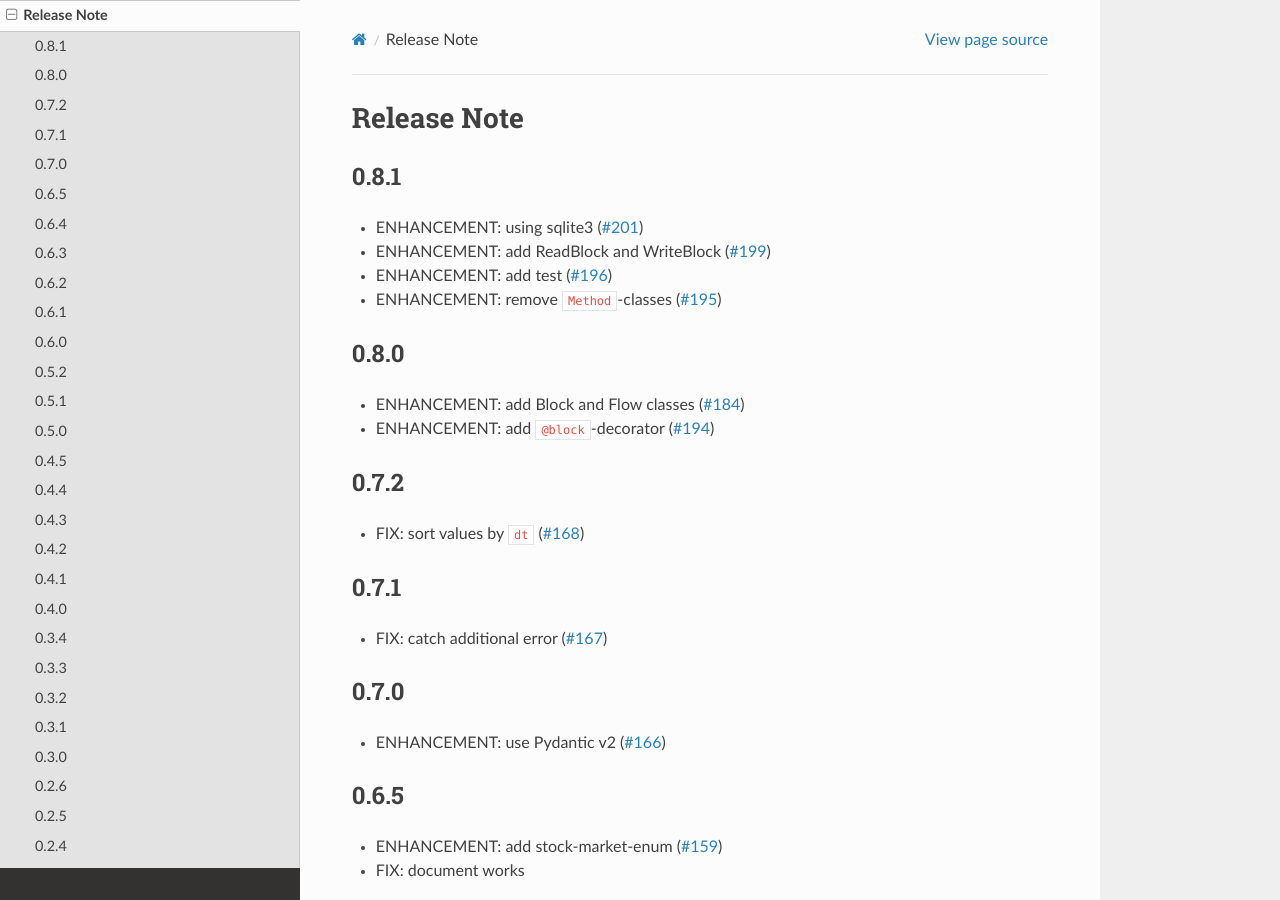
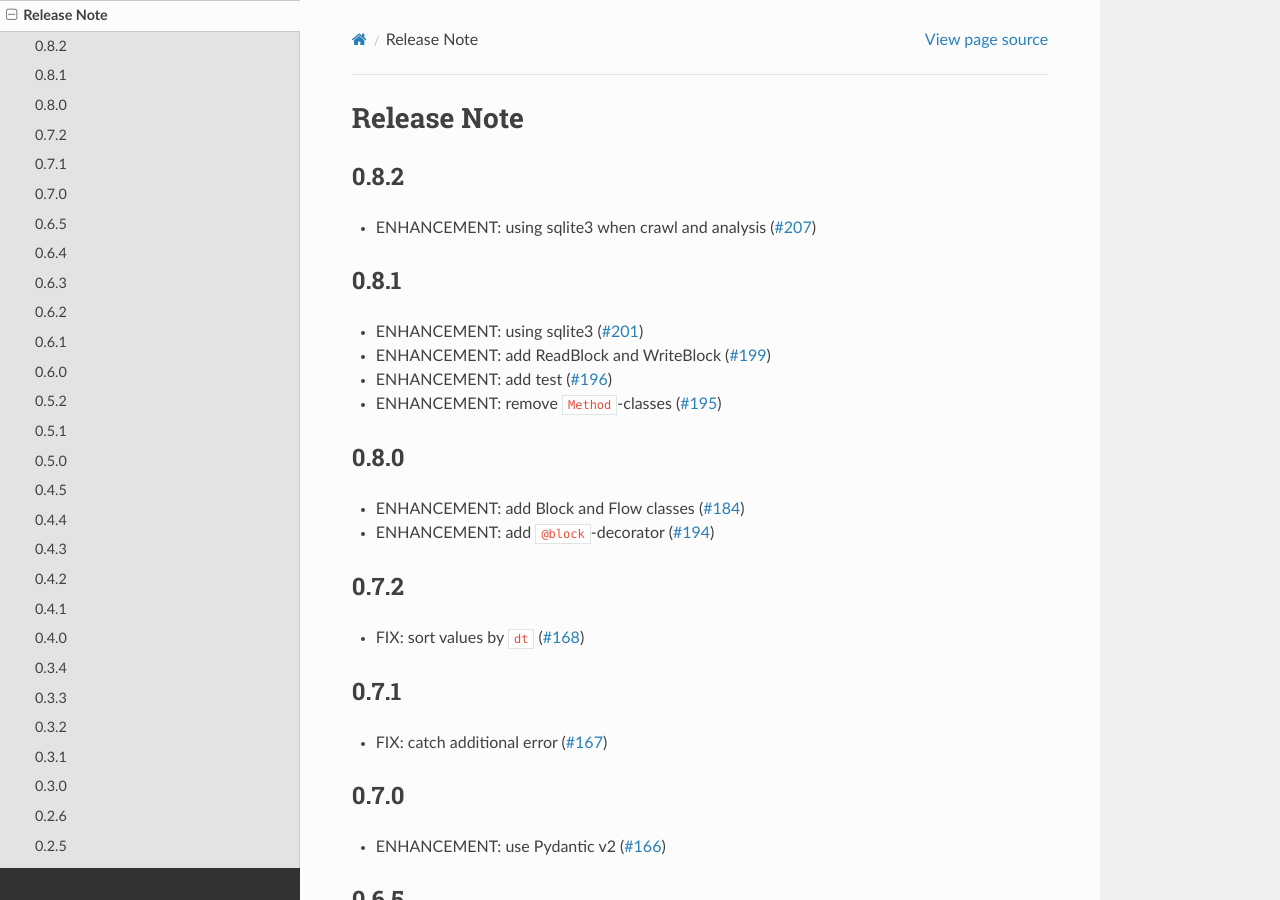
Before and after one commit to gsy0911/kabutobashi, a Sphinx documentation site: the page built from docs/sources/release.md, in a window 1280 px wide and 900 px high. Built offline with Sphinx 7.4.7 and the Read the Docs theme 2.0.0, drawn with Linux system fonts in a browser that asks for light colours.

Commit message:
update docs

```diff
--- a/docs/sources/release.md
+++ b/docs/sources/release.md
@@ -1,4 +1,8 @@
 # Release Note
+
+## 0.8.2
+
+- ENHANCEMENT: using sqlite3 when crawl and analysis ([#207](https://github.com/gsy0911/kabutobashi/issues/207))
 
 ## 0.8.1
 
```
